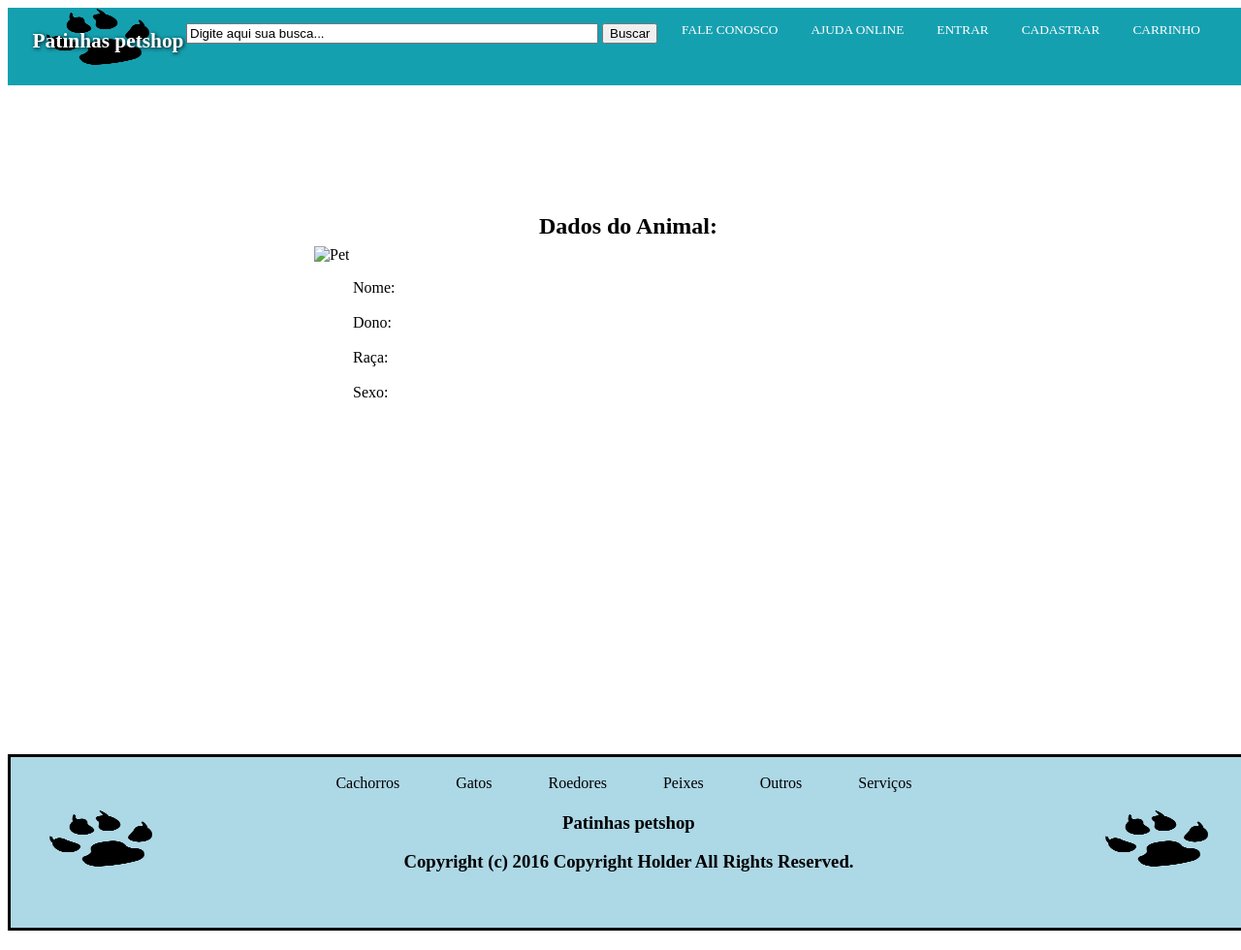
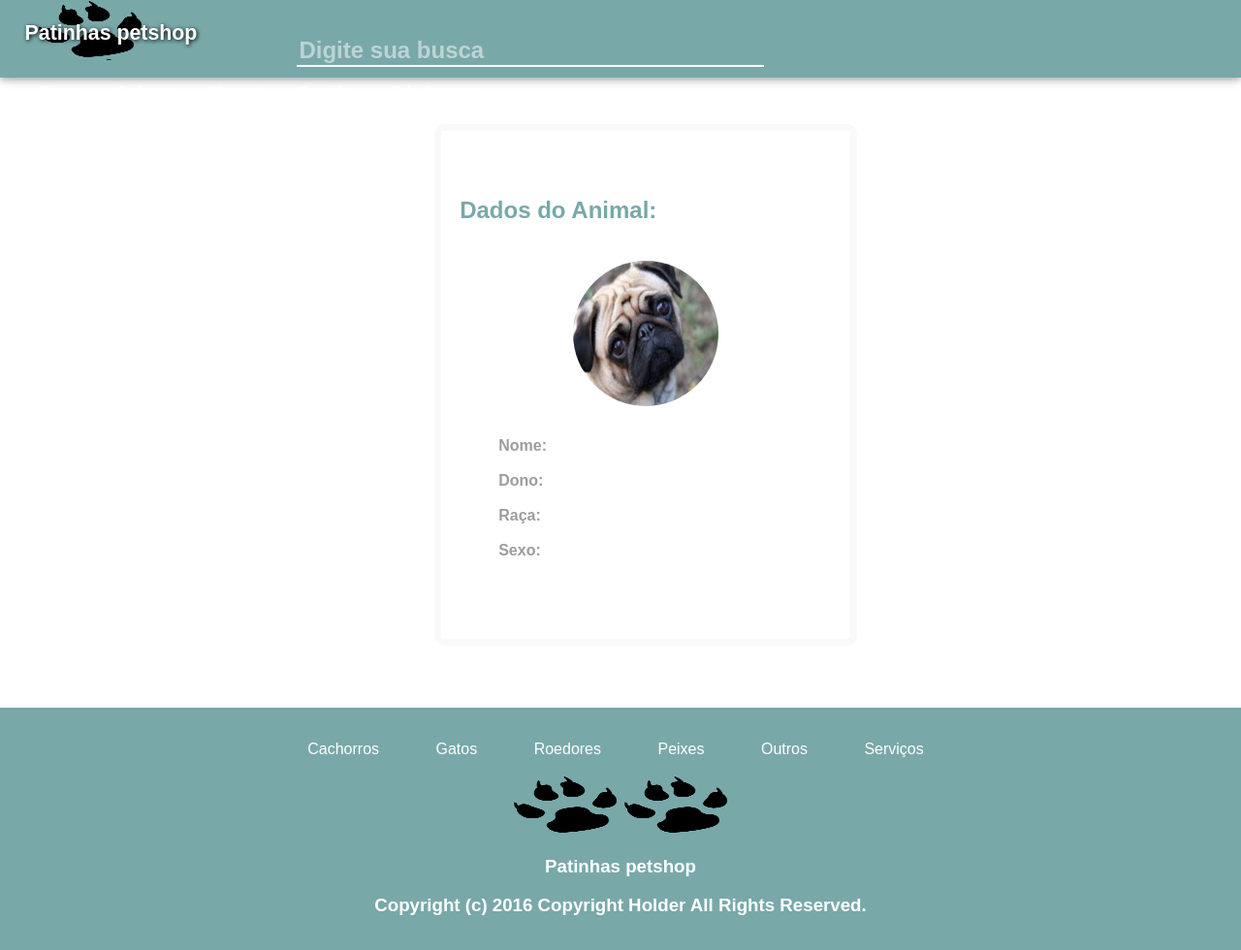
Before and after one commit to DonizetiJr/petshop, a PHP site: page /pet.html in a window 1280 px wide. Shown: the whole page at 97% size. Run offline with PHP 8.4, Linux system fonts and the light colour scheme.

Commit message:
Pet page Design

```diff
--- a/assets/stylesheets/pet.css
+++ b/assets/stylesheets/pet.css
@@ -1,169 +1,29 @@
-@charset "UTF-8";
+#animal {
+  display: inline-block;
+  width: 30%;
+  margin:10% 0% 5% 35%;
+  border: 7px solid #f9f9f9;
+  padding: 3em 1.2em;
+  border-radius: 10px;
 
-header{
-  width: 100%;
-  height: 10%;
-  background-color: rgb(21, 160, 176);
-  position: fixed;
-  z-index: 4;
 }
 
-h1{
-  position: absolute;
-  text-shadow: 1px 1px 4px black;
-  color: white;
-  font-size: 16pt;
-  left: 2%;
-  top: 10%;
-  z-index: 5;
+#animal h2 {
+  color: #79a8a9;
 }
 
-#img1{
-  position: absolute;
-  display: inline-block;
-  left: 3%;
-}
-
-#form1{
-  display: inline-block;
-  position: fixed;
-  left: 15%;
-  top: 3%;
-}
-
-#paginas{
-		display: inline-block;
-		position: fixed;
-		font-size: 10pt;
-		top: 1%;
-		right: 10px;
-}
-
-#paginas ul{
-		list-style: none;
-		text-transform: uppercase;
-}
-
-#paginas li{
-	float: right;
-	display: inline-block;
-	padding: 2px;
-	margin-right: 30px;
-}
-
-.pag-itens{
-    text-decoration: none;
-}
-
-.pag-itens:link{
-  color: white;
-}
-
-.pag-itens:visited{
-  color: white;
-}
-
-.pag-itens:hover{
-  color: white;
-  font-weight: bold;
-  text-decoration: underline;
-}
-
-h2{
-  position: absolute;
-  top: 25%;
-  color: black;
-  width: 100%;
-  height: 6%;
-  text-align: center;
-}
-
-#animal {
-  width: 50%;
-  height: 40%;
-  margin-top:18%;
-  margin-left:25%;
+#animal img {
+  border-radius: 50%;
+  display: block;
+  margin: 0 auto;
 }
 
 #animal ul{
   list-style:none;
+  margin-top: 2em;
 }
 
-#img2{
-  position: absolute;
-  border : 4px;
-  left: 8%;
-  top: 5%;
+#animal li {
+  color: #9b9e9c;
+  font-weight: bold;
 }
-
-#img3{
-  position: absolute;
-  border : 4px;
-  right: 8%;
-  top: 5%;
-}
-
-#destaques{
-  position: absolute;
-  padding-left: 8%;
-  padding-right: 8%;
-  width: 84%;
-  height: 150%;
-  top: 70%;
-  display: inline-block;
-}
-
-.imgdestaque{
-  margin: 10px;
-}
-
-footer{
-  position: absolute;
-  background-color: lightblue;
-  height: 22%;
-  width: 99.6%;
-  bottom:-20%;
-  border: 3px solid black;
-  text-align: center;
-}
-
-footer li{
-
-  	display: inline-block;
-  	padding: 2px;
-  	margin-right: 50px;
-    font-size: 12pt;
-
-}
-
-.foot-itens{
-    text-decoration: none;
-}
-
-.foot-itens:link{
-  color: black;
-}
-
-.foot-itens:visited{
-  color: black;
-}
-
-.foot-itens:hover{
-  color: black;
-  font-weight: bold;
-  text-decoration: underline;
-  padding: 13%;
-}
-
-#img4{
-  position: absolute;
-  display: inline-block;
-  left: 3%;
-}
-
-#img5{
-  position: absolute;
-  display: inline-block;
-  right: 3%;
-
-}
--- a/pet.html
+++ b/pet.html
@@ -4,6 +4,7 @@
   <head>
      <meta charset="UTF-8"/>
      <meta name="viewport" content="width=device-width, initial-scale=1.0" />
+     <link rel="stylesheet" href="assets/stylesheets/styles.css"/>
      <link rel="stylesheet" href="assets/stylesheets/pet.css"/>
      <title> Pet Shop </title>
   </head>
@@ -11,42 +12,44 @@
   <body>
     <header>
 
+      <a id="logo" href="home.html">
         <h1>
           Patinhas petshop
         </h1>
-        <img id="img1" src="pata.png" alt = "icone" width="110px" height="60px"/>
+        <img id="img1" src="assets/images/pata.png" alt = "icone" width="110px" height="60px"/>
+      </a>
 
       <form id="form1">
-      			<input type="text" name="Pesquisar:" value="Digite aqui sua busca..." size="50">
-    				<input type="Submit" value="Buscar">
+          <input class="search-bar" type="text" name="Pesquisar:" value="Digite sua busca" size="30">
+          <button class="search-button" type="submit">
+            <i class="fa fa-search" aria-hidden="true"></i>
+          </button>
       </form>
 
       <nav id="paginas">
         <ul>
           <li>
+            <a class="pag-itens" href="login.html" target="_blank">Entrar</a>
+          </li>
+          <li>
+            <a class="pag-itens" href="cadastro.html" target="_blank">Cadastro</a>
+          </li>
+          <li>
+            <a class="pag-itens" href="pet.html" target="_blank">Meu pet</a>
+          </li>
+          <li>
             <a class="pag-itens" href="home.html" target="_blank">Carrinho</a>
           </li>
           <li>
-              <a class="pag-itens" href="home.html" target="_blank">Cadastrar</a>
-    				</li>
-    				<li>
-              <a class="pag-itens" href="home.html" target="_blank">Entrar</a>
-    				</li>
-            <li>
-              <a class="pag-itens" href="home.html" target="_blank">Ajuda online</a>
-    				</li>
-            <li>
-              <a class="pag-itens" href="home.html" target="_blank">Fale Conosco</a>
+            <a class="pag-itens" href="fale_conosco.html" target="_blank">Fale Conosco</a>
           </li>
         </ul>
       </nav>
-
     </header>
 
+      <div id="animal">
         <h2> Dados do Animal: </h2><br/>
-
-      <div id="animal">
-        <img src="" width="150px" height="200px" alt="Pet"/>
+        <img src="assets/images/pug.png" width="150px" height="150px" alt="Pet"/>
         <ul>
           <li>
             Nome:
@@ -90,9 +93,9 @@
           </li>
         </ul>
 
-        <img id="img4" src="pata.png" alt = "icone" width="110px" height="60px"/>
+        <img id="img4" src="assets/images/pata.png" alt = "icone" width="110px" height="60px"/>
 
-        <img id="img5" src="pata.png" alt = "icone" width="110px" height="60px"/>
+        <img id="img5" src="assets/images/pata.png" alt = "icone" width="110px" height="60px"/>
 
         <h3>
           Patinhas petshop
```
Also changed, not shown: assets/images/pug.png (added). Lines whose indentation alone changed are shown as unchanged.
